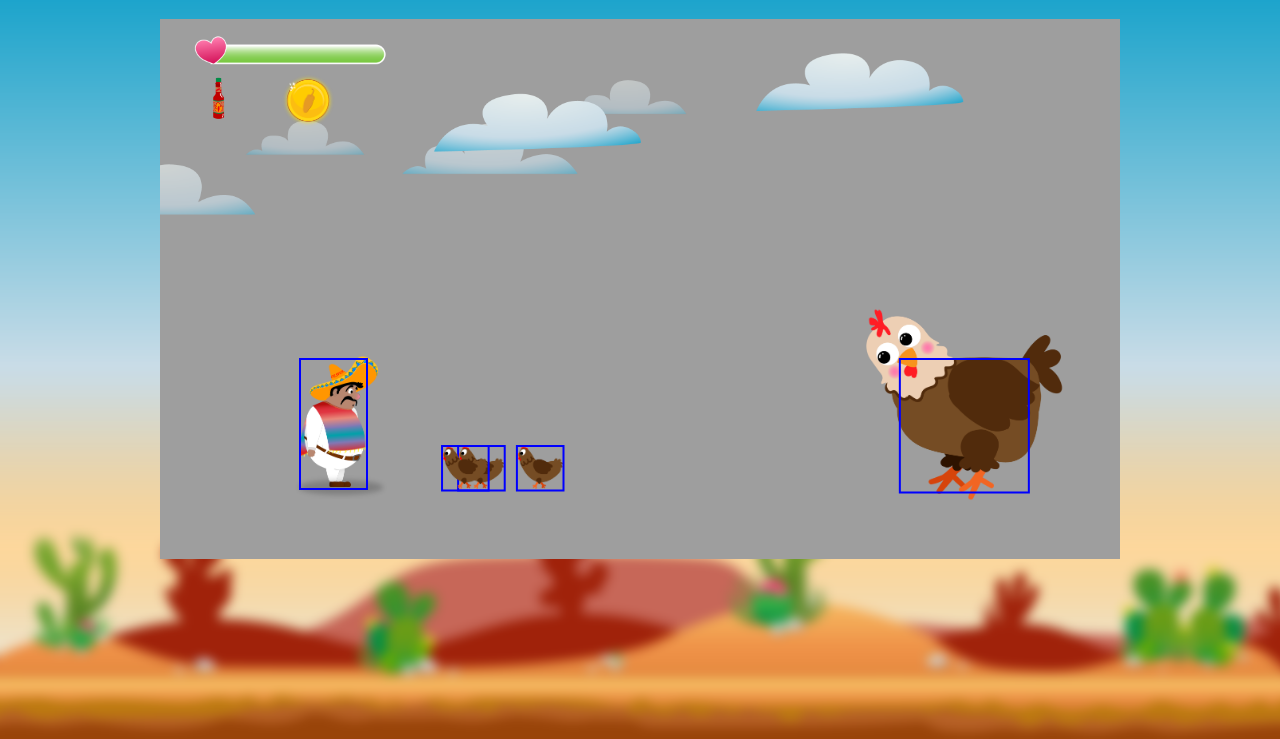
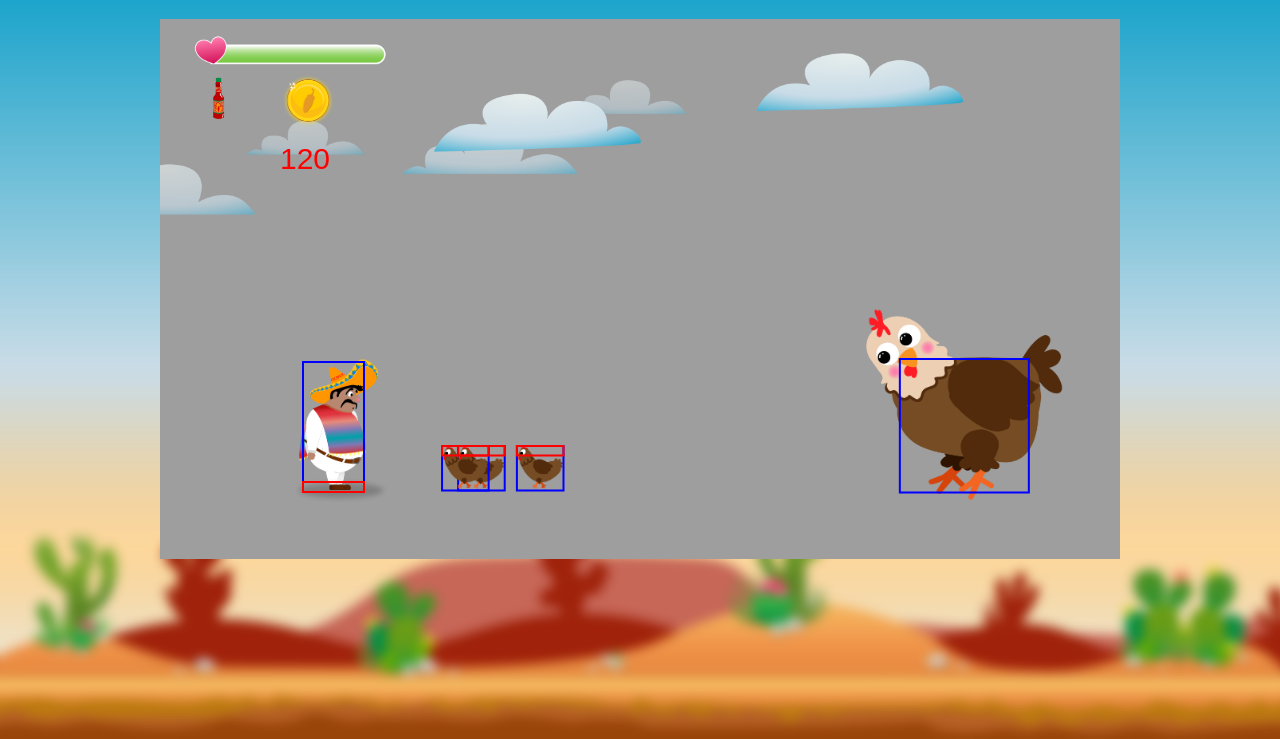
Before and after one commit to Pixelschmied/El-Pollo-Loco, a plain HTML site: page index.html in a window 1280 px wide. Shown: the part 61-800 px from the top of the page. Drawn offline with Linux system fonts and the light colour scheme.

Commit message:
WIP Update

```diff
--- a/index.html
+++ b/index.html
@@ -7,6 +7,7 @@
     <link rel="stylesheet" href="style.css">
     <script src="js/classes/drawable-object.class.js"></script>
     <script src="js/classes/moveable-object.class.js"></script>
+    <script src="js/classes/text.class.js"></script>
     <script src="js/classes/status-bar.class.js"></script>
     <script src="js/classes/alert-border-class.js"></script>
     <script src="js/classes/bottle-counter.class.js"></script>
--- a/js/classes/character.class.js
+++ b/js/classes/character.class.js
@@ -94,7 +94,6 @@ class Character extends MoveableObject {
     speed = 15;
     //walking_sound = new Audio("audio/character/walking.mp3"); // TODO: Switch Sounds on
     life = 100;
-    died = false;
 
 
     constructor() {
@@ -168,7 +167,7 @@ class Character extends MoveableObject {
                 this.playAnimation(this.IMAGES_WALKING);
                 console.log("Move Left")
             }
-            if (this.world.keyboard.RIGHT && this.x < this.world.level.level_end_x && this.isHurt() && !this.isDead() && !this.isJumping) {
+            if (this.world.keyboard.RIGHT && this.x < this.world.level.level_end_x && this.isHurt() && !this.isDead() && !this.isJumping && this.x < 2) {
                 this.playAnimation(this.IMAGES_HURT_WALKING);
                 console.log("Hurt: Move Right")
             }
@@ -176,7 +175,7 @@ class Character extends MoveableObject {
                 this.playAnimation(this.IMAGES_HURT_WALKING);
                 console.log("Hurt: Move Left")
             }
-        }, 1000 / 17);
+        }, 1000 / 20);
     }
 
     jumpAnimation() {
--- a/js/classes/chicken.class.js
+++ b/js/classes/chicken.class.js
@@ -3,14 +3,18 @@ class Chicken extends MoveableObject {
     width = 248 / 5
     height = 248 / 5
     IMAGES_WALKING = [
-        'img/3_enemies_chicken/chicken_normal/1_walk/1_w.png',
-        'img/3_enemies_chicken/chicken_normal/1_walk/2_w.png',
-        'img/3_enemies_chicken/chicken_normal/1_walk/3_w.png',
+        "img/3_enemies_chicken/chicken_normal/1_walk/1_w.png",
+        "img/3_enemies_chicken/chicken_normal/1_walk/2_w.png",
+        "img/3_enemies_chicken/chicken_normal/1_walk/3_w.png",
+    ];
+    IMAGES_DEAD = [
+        "img/3_enemies_chicken/chicken_normal/2_dead/dead.png",
     ];
 
     constructor() {
-        super().loadImage('img/3_enemies_chicken/chicken_normal/1_walk/1_w.png')
+        super().loadImage("img/3_enemies_chicken/chicken_normal/1_walk/1_w.png")
         this.loadImages(this.IMAGES_WALKING);
+        this.loadImages(this.IMAGES_DEAD);
         this.x = 250 + Math.random() * 500;
         this.animate();
         this.speed = 0.2 + Math.random() * 0.3;
@@ -18,12 +22,24 @@ class Chicken extends MoveableObject {
 
     animate() {
             setInterval(() => {
+                if (!this.died) {
                     this.moveLeft();
+                }
             }, 1000 / 60);
 
             setInterval(() => {
+                if (!this.died) {
                     this.playAnimation(this.IMAGES_WALKING);
+                }
             }, 1000 / 5)
+
+            setInterval(() => {
+                if (this.died) {
+                    this.loadImage("img/3_enemies_chicken/chicken_normal/2_dead/dead.png");
+                    this.y += 2;
+                }
+            }, 1000 / 60);
     }
 
+
 }
--- a/js/classes/drawable-object.class.js
+++ b/js/classes/drawable-object.class.js
@@ -34,11 +34,19 @@ class DrawableObject {
         ctx.drawImage(this.img, this.x, this.y, this.width, this.height)
     }
 
+    debugText(ctx) {
+        if (this instanceof Character) {
+            ctx.font = "30px Arial";
+            ctx.fillStyle = "red";
+            ctx.fillText(this.x, this.x, 150);
+        }
+    }
+
     getObjectCollisionFrame(object) {
         let rect;
         switch (object.constructor) {
             case Character:
-                rect = { x: object.x + 20, y: object.y + 100, width: object.width - 55, height: object.height - 110};
+                rect = { x: object.x + 23, y: object.y + 100, width: object.width - 61, height: object.height - 110};
                 break;
             case Chicken:
                 rect = { x: object.x + 2, y: object.y + 2, width: object.width - 3, height: object.height - 5 };
@@ -55,6 +63,32 @@ class DrawableObject {
         return rect;
     }
 
+    getObjectHeadjumpCollisionFrame(object) {
+        let rect;
+        switch (object.constructor) {
+            case Character:
+                rect = { x: object.x + 23, y: object.y + 220, width: object.width - 61, height: object.height - 230};
+                break;
+            case Chicken:
+                rect = { x: object.x + 2, y: object.y + 2, width: object.width - 3, height: object.height - 40 };
+                break;
+            default:
+                rect = null;
+        }
+        return rect;
+    }
+
+    //getObjectXYDots(object) {
+    //    let xDot = object.x;
+    //    let yDot = object.y;
+    //    return {xDot, yDot};
+    //}
+    //drawXDot(ctx) {
+    //    let xDot = this.getObjectXYDots(this).xDot;
+    //    let yDot = this.getObjectXYDots(this).yDot;
+    //    ctx.fillRect(xDot, yDot,5,5); // fill in the pixel at (10,10)
+    //}
+
     drawFrame(ctx) { // TODO: Frame Function (delete if not needed)
         let frame = this.getObjectCollisionFrame(this);
         if (frame) {
@@ -65,4 +99,15 @@ class DrawableObject {
             ctx.stroke();
         }
     }
+
+    drawHeadjumpFrame(ctx) { // TODO: Frame Function (delete if not needed)
+        let frame = this.getObjectHeadjumpCollisionFrame(this);
+        if (frame) {
+            ctx.beginPath();
+            ctx.lineWidth = '2';
+            ctx.strokeStyle = 'red';
+            ctx.rect(frame.x, frame.y, frame.width, frame.height);
+            ctx.stroke();
+        }
+    }
 }
--- a/js/classes/moveable-object.class.js
+++ b/js/classes/moveable-object.class.js
@@ -6,6 +6,8 @@ class MoveableObject extends DrawableObject {
     gravity = 1.8;
     lastHit = 0;
     groundLevel = 240;
+    possibleHeadJump = false;
+    died = false;
 
     jump() {
         this.upForce = 20;
@@ -14,16 +16,22 @@ class MoveableObject extends DrawableObject {
 
     applyGravity() {
         setInterval(() => {
+            if (!this.isFalling() && !this.isAboveGround() && !this.died) {
+                this.possibleHeadJump = false;
+            }
+            if (this.isFalling()) {
+                this.possibleHeadJump = true;
+            }
             if (this.isAboveGround() || this.upForce > 0) {
                 this.y -= this.upForce;
                 this.upForce -= this.gravity;
-                if (this.y >= this.groundLevel && this instanceof Character) {
+                if (this.y >= this.groundLevel && this instanceof Character && !this.died) {
                     this.y = this.groundLevel;
                     this.upForce = 0;
                 }
-            } else if (!this.died) {
-                this.upForce = 0;
-                this.y = this.groundLevel;
+            } else if (this.died) {
+                this.y -= this.upForce;
+                this.upForce -= this.gravity;
             }
         }, 1000 / 30);
     }
@@ -31,10 +39,9 @@ class MoveableObject extends DrawableObject {
 
 
 
-    //falling() {
-    //    this.y -= this.upForce;
-    //    this.upForce -= this.gravity;
-    //}
+    isFalling() {
+        return this.upForce <= 0 && this.y < this.groundLevel;
+    }
 
     isAboveGround() {
         if (this instanceof ThrowableObject) {
@@ -59,25 +66,26 @@ class MoveableObject extends DrawableObject {
         this.currentImage++;
     }
 
-    //isColliding(mo) {
-    //    return this.x + this.width > mo.x &&
-    //        this.y + this.height > mo.y &&
-    //        this.x < mo.x &&
-    //        this.y < mo.y + mo.height
-    //}
-
     isColliding(mo) {
         let thisFrame = this.getObjectCollisionFrame(this);
         let otherFrame = mo.getObjectCollisionFrame(mo);
 
-        return thisFrame.x < otherFrame.x + otherFrame.width &&
-               thisFrame.x + thisFrame.width > otherFrame.x &&
-               thisFrame.y < otherFrame.y + otherFrame.height &&
-               thisFrame.y + thisFrame.height > otherFrame.y;
+        return  thisFrame.x < otherFrame.x + otherFrame.width && thisFrame.x + thisFrame.width > otherFrame.x &&
+                thisFrame.y < otherFrame.y + otherFrame.height && thisFrame.y + thisFrame.height > otherFrame.y;
+    }
+
+    isHeadjumping(mo) {
+        if (mo instanceof Chicken) {
+            let thisFrame = this.getObjectHeadjumpCollisionFrame(this);
+            let otherFrame = mo.getObjectHeadjumpCollisionFrame(mo);
+
+            return  thisFrame.x < otherFrame.x + otherFrame.width && thisFrame.x + thisFrame.width > otherFrame.x &&
+                    thisFrame.y < otherFrame.y + otherFrame.height && thisFrame.y + thisFrame.height > otherFrame.y;
+        }
     }
 
     hit() {
-        //this.life -= 1;
+        //this.life -= 10;
         if (this.life < 0) {
             this.life = 0;
         } else {
@@ -87,7 +95,7 @@ class MoveableObject extends DrawableObject {
 
     isHurt() {
         let timeSinceLastHit = new Date().getTime() - this.lastHit;
-        return timeSinceLastHit < 15000;
+        return timeSinceLastHit < 1500;
     }
 
     isDead() {
--- a/js/classes/world.class.js
+++ b/js/classes/world.class.js
@@ -42,10 +42,18 @@ class World {
     checkCollisions() {
         // Character Collision with Enemies
         this.level.enemies.forEach((enemy) => {
-            if (this.character.isColliding(enemy)) {
-                this.character.hit();
-                this.statusBar.setPercentage(this.character.life);
-                console.log("Character Life: ", this.character.life);
+            if ((this.character.isColliding(enemy) && !this.character.isFalling() && enemy.died == false && this.character.possibleHeadJump == false) ||
+                (this.character.isColliding(enemy) && enemy instanceof Endboss)) {
+                    this.character.hit();
+                    this.statusBar.setPercentage(this.character.life);
+                    //console.log("Character Life: ", this.character.life);
+            }
+        });
+        // Character Headjump Collision with Enemies
+        this.level.enemies.forEach((enemy) => {
+            if (this.character.isHeadjumping(enemy) && enemy instanceof Chicken && enemy.died == false && this.character.possibleHeadJump == true) {
+                this.character.upForce = 20;
+                enemy.died = true;
             }
         });
         // Throwable Collision with Enemies
@@ -93,6 +101,9 @@ class World {
 
         mo.draw(this.ctx)
         mo.drawFrame(this.ctx) // TODO: Frame Function (delete if not needed)
+        mo.drawHeadjumpFrame(this.ctx) // TODO: Headjump Frame Function (delete if not needed)
+        mo.debugText(this.ctx) // TODO: Debug Text Function (delete if not needed)
+        //mo.drawXDot(this.ctx) // TODO: Dot Function (delete if not needed)
 
         if (mo.mirrored) {
             this.flipImageBack(mo);
```
Also changed, not shown: classes/DELETEworld.class.js (renamed from classes/world.class.js). Lines whose indentation alone changed are shown as unchanged.
